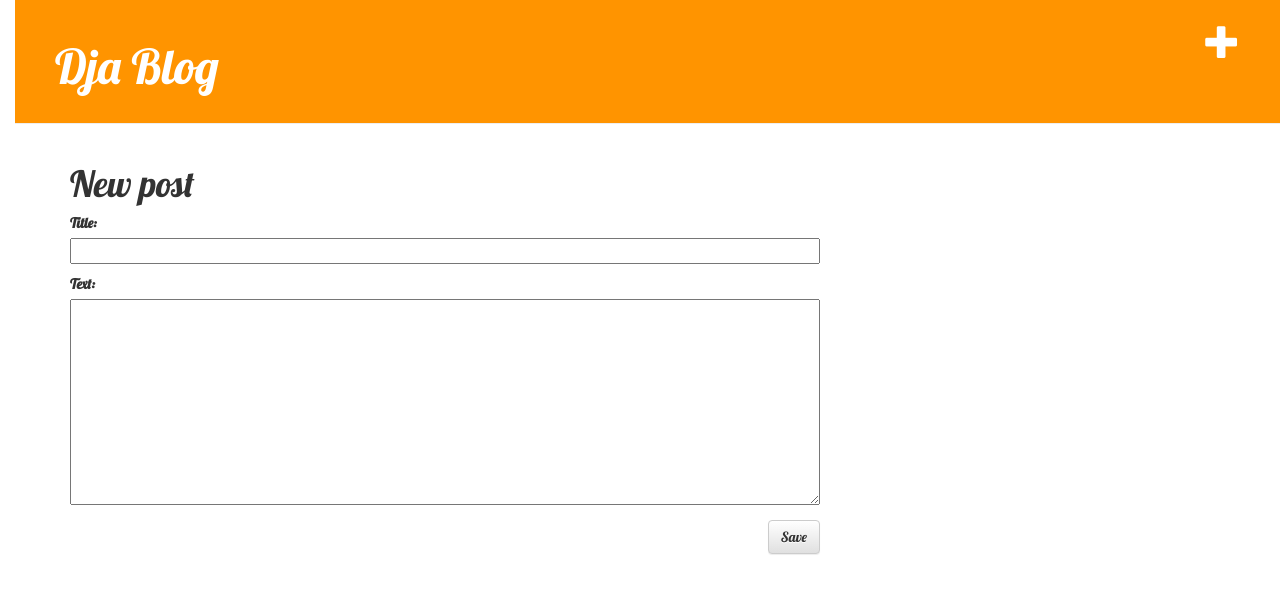
After one commit to calvemoe/djangog, a Django app: page /post/new/ in a window 1280 px wide. The commit adds this page. Shown: the top 594 px of the page. Run offline with Django 3.2, Linux system fonts and the light colour scheme; some libraries are stand-ins or nearby versions.

Commit message:
Reworked pages with templates added css style added post editing feature

```diff
--- /dev/null
+++ b/mysite/blog/forms.py
@@ -0,0 +1,9 @@
+from django import forms
+
+from .models import Post
+
+class PostForm(forms.ModelForm):
+
+    class Meta:
+        model = Post
+        fields = ('title', 'text',)
--- /dev/null
+++ b/mysite/blog/static/css/blog.css
@@ -0,0 +1,55 @@
+h1 a {
+    color: crimson;
+}
+
+body {
+    padding-left: 15px;
+    font-family: 'Lobster';
+}
+
+.page-header {
+    background-color: #ff9400;
+    margin-top: 0;
+    padding: 20px 20px 20px 40px;
+}
+
+.page-header h1, .page-header h1 a, .page-header h1 a:visited, .page-header h1 a:active {
+    color: #ffffff;
+    font-size: 36pt;
+    text-decoration: none;
+}
+
+.content {
+    margin-left: 40px;
+}
+
+h1, h2, h3, h4 {
+    font-family: 'Lobster', cursive;
+}
+
+.date {
+    color: #828282;
+}
+
+.save {
+    float: right;
+}
+
+.post-form textarea, .post-form input {
+    width: 100%;
+}
+
+.top-menu, .top-menu:hover, .top-menu:visited {
+    color: #ffffff;
+    float: right;
+    font-size: 26pt;
+    margin-right: 20px;
+}
+
+.post {
+    margin-bottom: 70px;
+}
+
+.post h1 a, .post h1 a:visited {
+    color: #000000;
+}
--- /dev/null
+++ b/mysite/blog/templates/blog/base.html
@@ -0,0 +1,25 @@
+{% load static %}
+<!DOCTYPE html>
+<html>
+<head>
+    <title>Djangog</title>
+    <link rel="stylesheet" href="//maxcdn.bootstrapcdn.com/bootstrap/3.2.0/css/bootstrap.min.css">
+    <link rel="stylesheet" href="//maxcdn.bootstrapcdn.com/bootstrap/3.2.0/css/bootstrap-theme.min.css">
+    <link href="https://fonts.googleapis.com/css?family=Lobster&subset=latin,cyrillic" rel="stylesheet" type="text/css">
+    <link rel="stylesheet" href="{% static 'css/blog.css' %}">
+</head>
+<body>
+    <div class="page-header">
+        <a href="{% url 'post_new' %}" class="top-menu"><span class="glyphicon glyphicon-plus"></span></a>
+        <h1><a href="/">Dja Blog</a></h1>
+    </div>
+    <div class="content container">
+        <div class="row">
+            <div class="col-md-8">
+            {% block content %}
+            {% endblock %}
+            </div>
+        </div>
+    </div>
+</body>
+</html>
--- /dev/null
+++ b/mysite/blog/templates/blog/post_edit.html
@@ -0,0 +1,9 @@
+{% extends 'blog/base.html' %}
+
+{% block content %}
+    <h1>New post</h1>
+    <form method="POST" class="post-form">{% csrf_token %}
+        {{ form.as_p }}
+        <button type="submit" class="save btn btn-default">Save</button>
+    </form>
+{% endblock %}
--- a/mysite/blog/urls.py
+++ b/mysite/blog/urls.py
@@ -2,4 +2,8 @@ from django.urls import path
 from . import views
 
 urlpatterns = [
-    path('', views.post_list, name = 'post_list')]
+    path('', views.post_list, name = 'post_list'),
+    path('post/<int:pk>/', views.post_detail, name='post_detail'),
+    path('post/new/', views.post_new, name='post_new'),
+
+    ]
--- a/mysite/blog/views.py
+++ b/mysite/blog/views.py
@@ -1,9 +1,29 @@
 from django.shortcuts import render
 from django.utils import timezone
 from .models import Post
+from django.shortcuts import render, get_object_or_404
+from .forms import PostForm
+from django.shortcuts import redirect
 
 # Create your views here.
 
 def post_list(request):
     posts = Post.objects.filter(published_date__lte=timezone.now()).order_by('published_date')
     return render(request, 'blog/post_list.html', {'posts': posts})
+
+def post_detail(request, pk):
+    post = get_object_or_404(Post, pk=pk)
+    return render(request, 'blog/post_detail.html', {'post': post})
+
+def post_new(request):
+    if request.method == "POST":
+        form = PostForm(request.POST)
+        if form.is_valid():
+            post = form.save(commit=False)
+            post.author = request.user
+            post.published_date = timezone.now()
+            post.save()
+            return redirect('post_detail', pk=post.pk)
+    else:
+        form = PostForm()
+    return render(request, 'blog/post_edit.html', {'form': form})
```
Also changed, not shown: mysite/blog/templates/blog/post_detail.html (added, +13 -0 lines), mysite/blog/templates/blog/post_list.html (+12 -17 lines).
